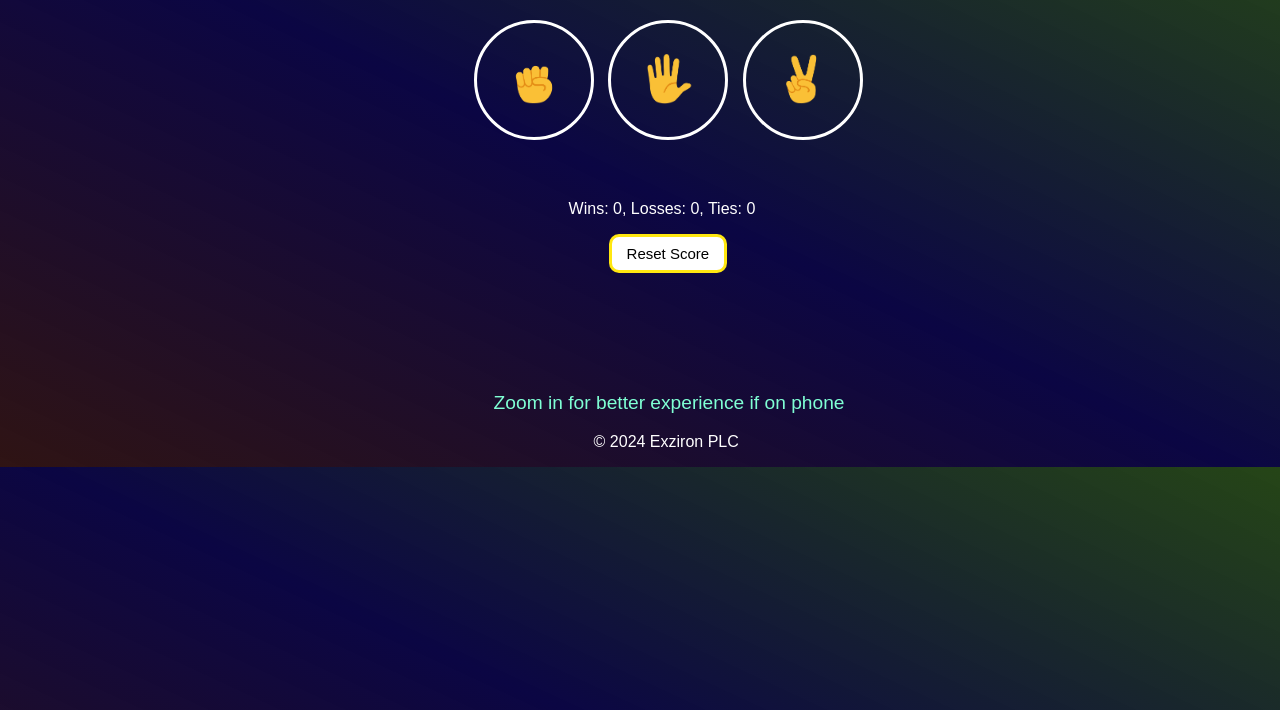
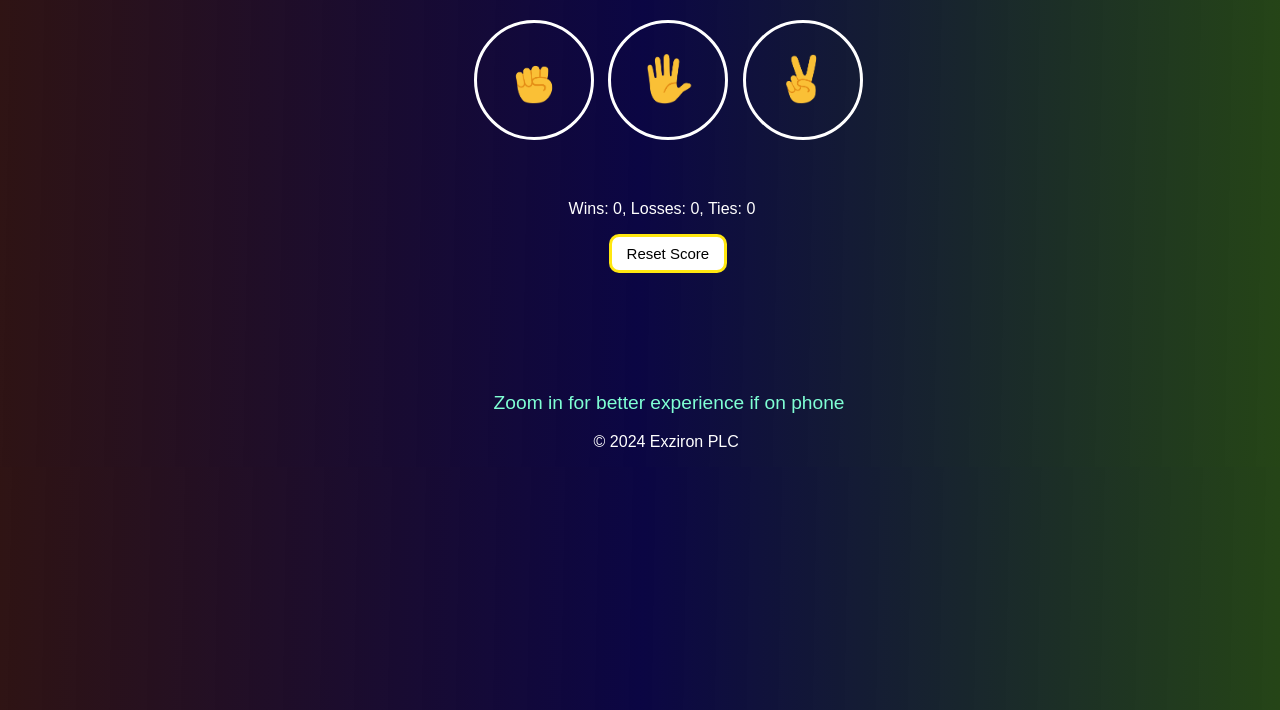
Before and after one commit to Exziron1195/Rockpaperscissors, a plain HTML site: page fp.html in a window 1280 px wide. Shown: the part 90-800 px from the top of the page. Drawn offline with Linux system fonts and the light colour scheme.

Commit message:
First commit after set up

```diff
--- a/fp.html
+++ b/fp.html
@@ -4,7 +4,7 @@
     <title>Rock Paper Scissors</title>
     <style>
       body {
-        background: linear-gradient(25deg, rgba(114, 3, 3, 0.247),  rgba(11, 6, 68, 0.993), rgba(89, 255, 12, 0.192));;
+        background: linear-gradient(91deg, rgba(114, 3, 3, 0.247),  rgba(11, 6, 68, 0.993), rgba(89, 255, 12, 0.192));;
         color: white;
         font-family: Arial;
         margin-left: 37%;
```
